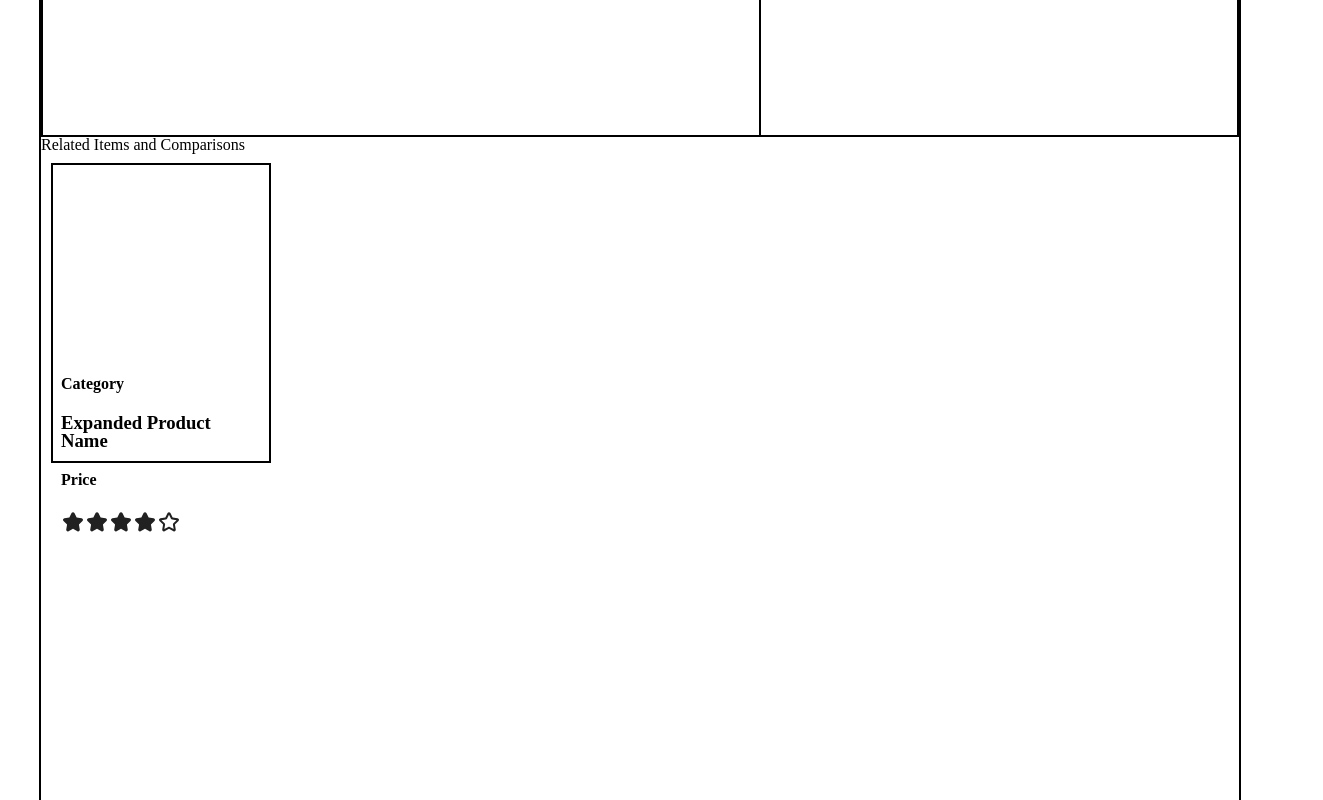
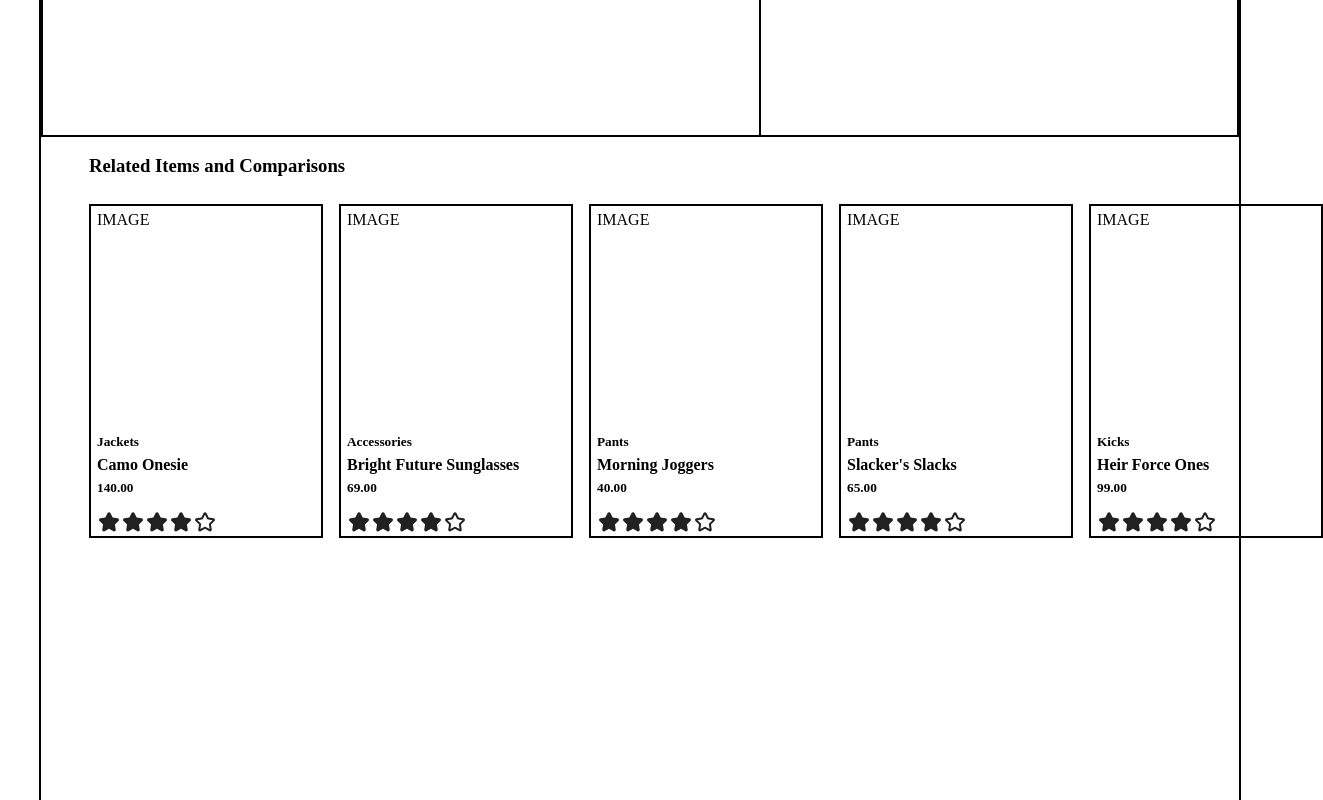
Before and after one commit to Quintessestial-Queues/project-catwalk, a React (Create React App) app in the folder client/: page / in a window 1280 px wide. Shown: the part 840-1640 px from the top of the page, 1323 px wide, since content can reach past the window. Built offline with nearby package versions, Linux system fonts and the light colour scheme; the HTML template or start-up script is replaced by a standard one.

Commit message:
finished product cards display

```diff
--- a/client/src/RelatedItems/ProductCard.jsx
+++ b/client/src/RelatedItems/ProductCard.jsx
@@ -2,13 +2,13 @@ import React from 'react';
 import ProductInfo from './ProductInfo.jsx';
 import styles from './relatedItems.module.css'
 
-const ProductCard = () => {
+const ProductCard = ({ product, image }) => {
   return (
     <div className={styles.productCard}>
       {console.log('product card loaded')}
       {/* <button className='action-button' /> */}
-      <div className='preview-image' />
-      <ProductInfo />
+      <div className='preview-image'>IMAGE</div>
+      <ProductInfo product={product}/>
     </div>
   )
 };
--- a/client/src/RelatedItems/ProductInfo.jsx
+++ b/client/src/RelatedItems/ProductInfo.jsx
@@ -1,13 +1,14 @@
 import React from 'react';
 import StarRating from '../SharedComponents/StarRating.jsx'
+import styles from './relatedItems.module.css'
 
 const ProductInfo = ({ product }) => {
   return (
-    <div className='productInfo'>
+    <div className={styles.productInfo}>
       {console.log('product info loaded')}
-      <h4>Category</h4>
-      <h3>Expanded Product Name</h3>
-      <h4>Price</h4>
+      <h5 className={styles.productText}>{product.category}</h5>
+      <h4 className={styles.productText}>{product.name}</h4>
+      <h5 className={styles.productText}>{product.default_price}</h5>
       <StarRating starRating={4.0}/>
     </div>
   )
--- a/client/src/RelatedItems/RelatedProductCards.jsx
+++ b/client/src/RelatedItems/RelatedProductCards.jsx
@@ -2,10 +2,12 @@ import React from 'react';
 import ProductCard from './ProductCard.jsx'
 import styles from './relatedItems.module.css'
 
-const RelatedProductCards = () => {
+const RelatedProductCards = ({ products }) => {
   return (
     <div id={styles.relatedProductsContainer}>
-      <ProductCard />
+      {products.map((product, index) => {
+        return <ProductCard product={product} key={index} />
+      })}
     </div>
   )
 };
--- a/client/src/RelatedItems/index.jsx
+++ b/client/src/RelatedItems/index.jsx
@@ -1,11 +1,19 @@
-import React from 'react';
+import React, { useState, useEffect } from 'react';
 import styles from './relatedItems.module.css';
 import RelatedProductCards from './RelatedProductCards.jsx'
+import { dummyProducts, dummyProductStyles } from '../dummyData.js'
 
 function RelatedItems () {
+  const [data, setData] = useState(dummyProducts)
+
+  // useEffect(() =>{
+  //   setData(dummyProducts);
+  // })
+
   return (
-    <div> Related Items and Comparisons
-      <RelatedProductCards />
+    <div>
+      <h3 id={styles.relatedItemsTitle}>Related Items and Comparisons</h3>
+      <RelatedProductCards products={data}/>
     </div>
   )
 };
--- a/client/src/RelatedItems/relatedItems.module.css
+++ b/client/src/RelatedItems/relatedItems.module.css
@@ -1,20 +1,27 @@
 
+#relatedItemsTitle {
+  padding: 0px;
+  margin: 20px 48px 5px;
+}
 #relatedProductsContainer {
   display: grid;
-  grid-template-columns: 220px 220px 220px 220px;
-  grid-template-rows: 300px;
+  grid-template-columns: 250px 250px 250px 250px 250px;
+  grid-template-rows: 350px;
   gap: 0px 0px;
-  padding: 10px;
+  padding: 0px;
+  margin: 20px 40px 20px;
 }
 .productCard {
   display: grid;
   grid-template-columns: 1fr;
   grid-template-rows: 65% 35%;
   gap: 0px 0px;
-  padding: 8px;
+  padding: 6px;
   border-style: solid;
   border-width: 2px;
+  margin: 8px;
 }
-.productInfo {
-  margin: 10px;
+.productText {
+  padding: 0px;
+  line-height: 1px;
 }
```
